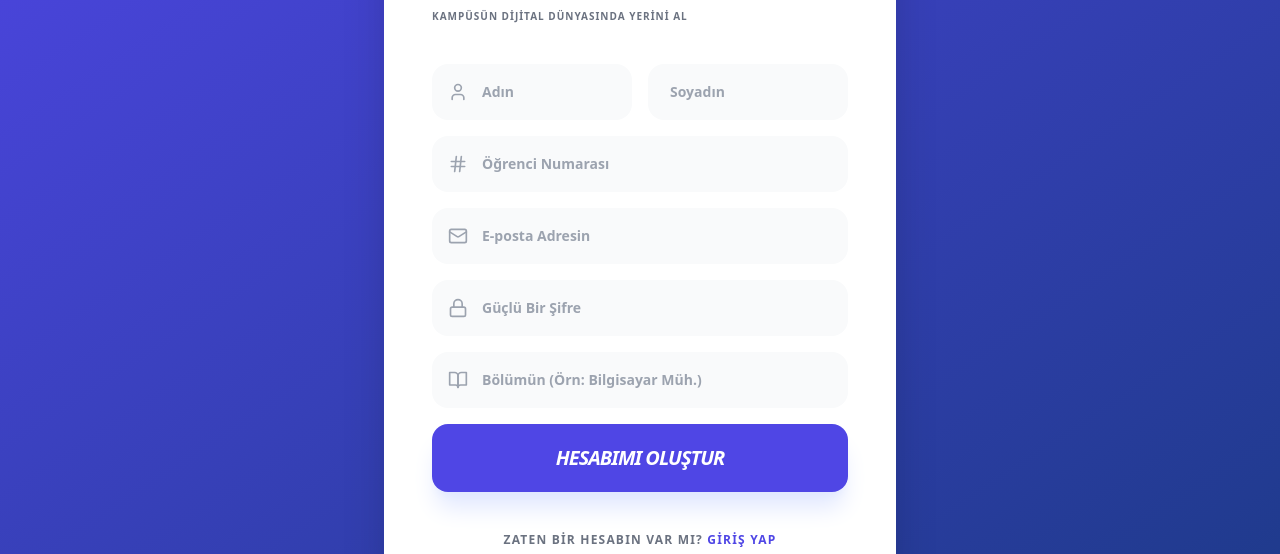
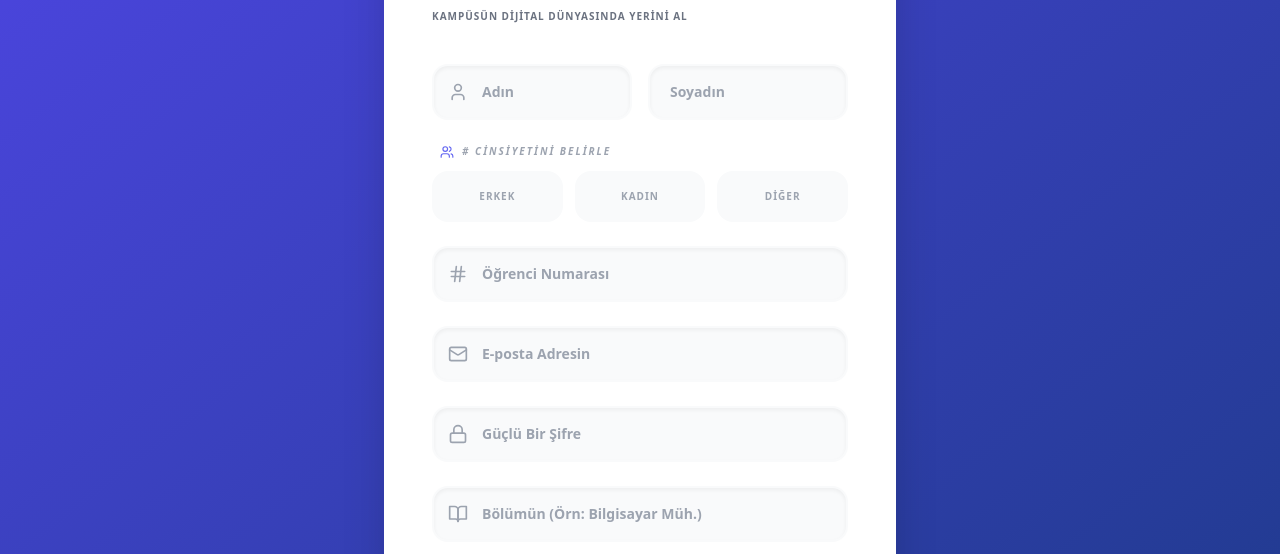
Before and after one commit to CampusHub-Project/Demo, a React (Vite) app in the folder frontend/: page /register in a window 1280 px wide. Shown: the part 229-783 px from the top of the page. Built offline with nearby package versions, Linux system fonts and the light colour scheme; no server answers.

Commit message:
kayıt alanına cinsiyet seçeneği eklendi

```diff
--- a/frontend/src/pages/Register.jsx
+++ b/frontend/src/pages/Register.jsx
@@ -2,7 +2,7 @@ import { useState } from 'react';
 import api from '../api/axios';
 import { useNavigate, Link } from 'react-router-dom';
 import { motion } from 'framer-motion';
-import { UserPlus, Mail, Lock, User, BookOpen, Loader2, ArrowLeft, Hash } from 'lucide-react';
+import { UserPlus, Mail, Lock, User, BookOpen, Loader2, ArrowLeft, Hash, Users } from 'lucide-react';
 import { useToast } from '../context/ToastContext';
 
 export default function Register() {
@@ -12,7 +12,8 @@ export default function Register() {
     email: '',
     password: '',
     department: '',
-    student_number: ''
+    student_number: '',
+    gender: '' // Cinsiyet state'i eklendi
   });
   const [loading, setLoading] = useState(false);
 
@@ -21,12 +22,17 @@ export default function Register() {
 
   const handleRegister = async (e) => {
     e.preventDefault();
+
+    // Cinsiyet seçimi zorunlu kontrolü
+    if (!formData.gender) {
+      toast.warning("Lütfen cinsiyetinizi seçin.");
+      return;
+    }
+
     setLoading(true);
 
-    // Backend'in beklediği yapıya göre payload oluşturma
     const payload = {
       ...formData,
-      // Bazı backend yapıları için yedekleme (student_id/school_id kullanımı yaygındır)
       student_id: formData.student_number,
       school_id: formData.student_number
     };
@@ -58,13 +64,13 @@ export default function Register() {
             <div className="w-16 h-16 bg-indigo-50 rounded-2xl flex items-center justify-center mb-4">
               <UserPlus className="text-indigo-600" size={32} />
             </div>
-            <h2 className="text-4xl font-black text-gray-900 uppercase tracking-tighter italic">Aramıza Katıl</h2>
-            <p className="text-gray-500 font-bold uppercase text-[10px] tracking-widest mt-1">Kampüsün dijital dünyasında yerini al</p>
+            <h2 className="text-4xl font-black text-gray-900 uppercase tracking-tighter italic text-left">Aramıza Katıl</h2>
+            <p className="text-gray-500 font-bold uppercase text-[10px] tracking-widest mt-1 text-left">Kampüsün dijital dünyasında yerini al</p>
           </div>
 
-          <form onSubmit={handleRegister} className="space-y-4">
+          <form onSubmit={handleRegister} className="space-y-6">
 
-            {/* İsim ve Soyisim - Yan Yana (Grid) */}
+            {/* İsim ve Soyisim */}
             <div className="grid grid-cols-1 md:grid-cols-2 gap-4">
               <div className="relative group text-left">
                 <User className="absolute left-4 top-1/2 -translate-y-1/2 text-gray-400 group-focus-within:text-indigo-600 transition-colors" size={20} />
@@ -73,7 +79,7 @@ export default function Register() {
                   placeholder="Adın"
                   required
                   disabled={loading}
-                  className="w-full pl-12 pr-4 py-4 bg-gray-50 border-2 border-transparent rounded-2xl outline-none focus:border-indigo-500 focus:bg-white transition-all font-bold text-sm"
+                  className="w-full pl-12 pr-4 py-4 bg-gray-50 border-2 border-transparent rounded-2xl outline-none focus:border-indigo-500 focus:bg-white transition-all font-bold text-sm shadow-inner"
                   onChange={(e) => setFormData({...formData, first_name: e.target.value})}
                 />
               </div>
@@ -83,9 +89,37 @@ export default function Register() {
                   placeholder="Soyadın"
                   required
                   disabled={loading}
-                  className="w-full px-5 py-4 bg-gray-50 border-2 border-transparent rounded-2xl outline-none focus:border-indigo-500 focus:bg-white transition-all font-bold text-sm"
+                  className="w-full px-5 py-4 bg-gray-50 border-2 border-transparent rounded-2xl outline-none focus:border-indigo-500 focus:bg-white transition-all font-bold text-sm shadow-inner"
                   onChange={(e) => setFormData({...formData, last_name: e.target.value})}
                 />
+              </div>
+            </div>
+
+            {/* CİNSİYET SEÇİM ALANI (GÖRSEL KARTLAR) */}
+            <div className="space-y-3 text-left">
+              <label className="flex items-center gap-2 text-[10px] font-black text-gray-400 uppercase tracking-[0.2em] ml-2 italic">
+                <Users size={14} className="text-indigo-500" /> # Cinsiyetini Belirle
+              </label>
+              <div className="grid grid-cols-3 gap-3">
+                {[
+                  { id: 'erkek', label: 'ERKEK' },
+                  { id: 'kadin', label: 'KADIN' },
+                  { id: 'diger', label: 'DİĞER' }
+                ].map((item) => (
+                  <button
+                    key={item.id}
+                    type="button"
+                    disabled={loading}
+                    onClick={() => setFormData({...formData, gender: item.id})}
+                    className={`py-4 rounded-2xl font-black text-[10px] tracking-widest transition-all border-2 active:scale-95 ${
+                      formData.gender === item.id
+                        ? 'bg-indigo-600 text-white border-indigo-600 shadow-lg shadow-indigo-100'
+                        : 'bg-gray-50 text-gray-400 border-transparent hover:border-indigo-200'
+                    }`}
+                  >
+                    {item.label}
+                  </button>
+                ))}
               </div>
             </div>
 
@@ -97,7 +131,7 @@ export default function Register() {
                 placeholder="Öğrenci Numarası"
                 required
                 disabled={loading}
-                className="w-full pl-12 pr-4 py-4 bg-gray-50 border-2 border-transparent rounded-2xl outline-none focus:border-indigo-500 focus:bg-white transition-all font-bold text-sm"
+                className="w-full pl-12 pr-4 py-4 bg-gray-50 border-2 border-transparent rounded-2xl outline-none focus:border-indigo-500 focus:bg-white transition-all font-bold text-sm shadow-inner"
                 onChange={(e) => setFormData({...formData, student_number: e.target.value})}
               />
             </div>
@@ -110,7 +144,7 @@ export default function Register() {
                 placeholder="E-posta Adresin"
                 required
                 disabled={loading}
-                className="w-full pl-12 pr-4 py-4 bg-gray-50 border-2 border-transparent rounded-2xl outline-none focus:border-indigo-500 focus:bg-white transition-all font-bold text-sm"
+                className="w-full pl-12 pr-4 py-4 bg-gray-50 border-2 border-transparent rounded-2xl outline-none focus:border-indigo-500 focus:bg-white transition-all font-bold text-sm shadow-inner"
                 onChange={(e) => setFormData({...formData, email: e.target.value})}
               />
             </div>
@@ -123,7 +157,7 @@ export default function Register() {
                 placeholder="Güçlü Bir Şifre"
                 required
                 disabled={loading}
-                className="w-full pl-12 pr-4 py-4 bg-gray-50 border-2 border-transparent rounded-2xl outline-none focus:border-indigo-500 focus:bg-white transition-all font-bold text-sm"
+                className="w-full pl-12 pr-4 py-4 bg-gray-50 border-2 border-transparent rounded-2xl outline-none focus:border-indigo-500 focus:bg-white transition-all font-bold text-sm shadow-inner"
                 onChange={(e) => setFormData({...formData, password: e.target.value})}
               />
             </div>
@@ -136,7 +170,7 @@ export default function Register() {
                 placeholder="Bölümün (Örn: Bilgisayar Müh.)"
                 required
                 disabled={loading}
-                className="w-full pl-12 pr-4 py-4 bg-gray-50 border-2 border-transparent rounded-2xl outline-none focus:border-indigo-500 focus:bg-white transition-all font-bold text-sm"
+                className="w-full pl-12 pr-4 py-4 bg-gray-50 border-2 border-transparent rounded-2xl outline-none focus:border-indigo-500 focus:bg-white transition-all font-bold text-sm shadow-inner"
                 onChange={(e) => setFormData({...formData, department: e.target.value})}
               />
             </div>
@@ -157,7 +191,7 @@ export default function Register() {
           </form>
 
           <p className="text-center mt-10 text-gray-500 text-xs font-bold uppercase tracking-widest">
-            Zaten bir hesabın var mı? <Link to="/login" className="text-indigo-600 hover:underline transition-all">Giriş Yap</Link>
+            Zaten bir hesabın var mı? <Link to="/login" className="text-indigo-600 hover:underline transition-all italic font-black">Giriş Yap</Link>
           </p>
         </div>
       </motion.div>
```
